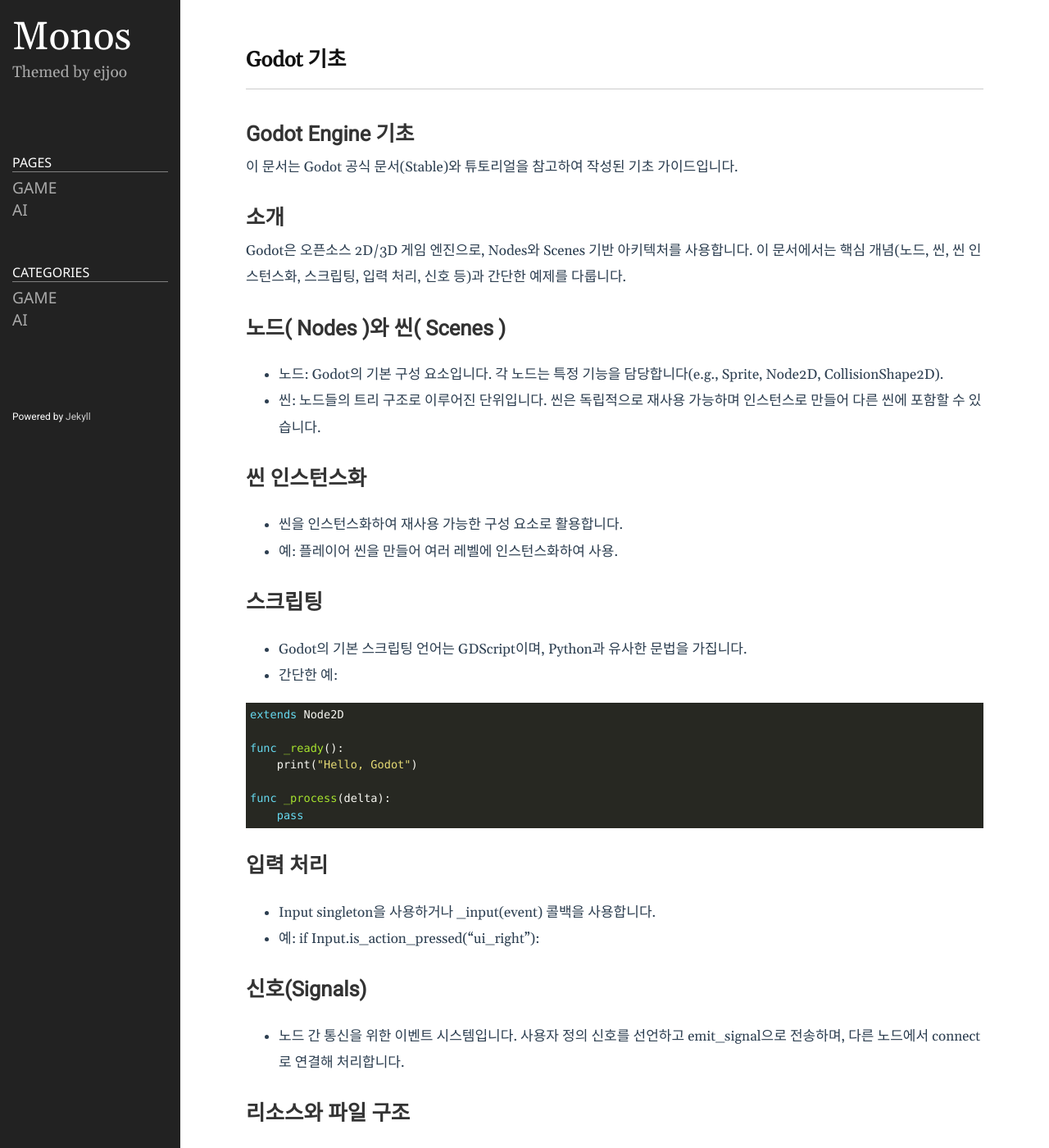
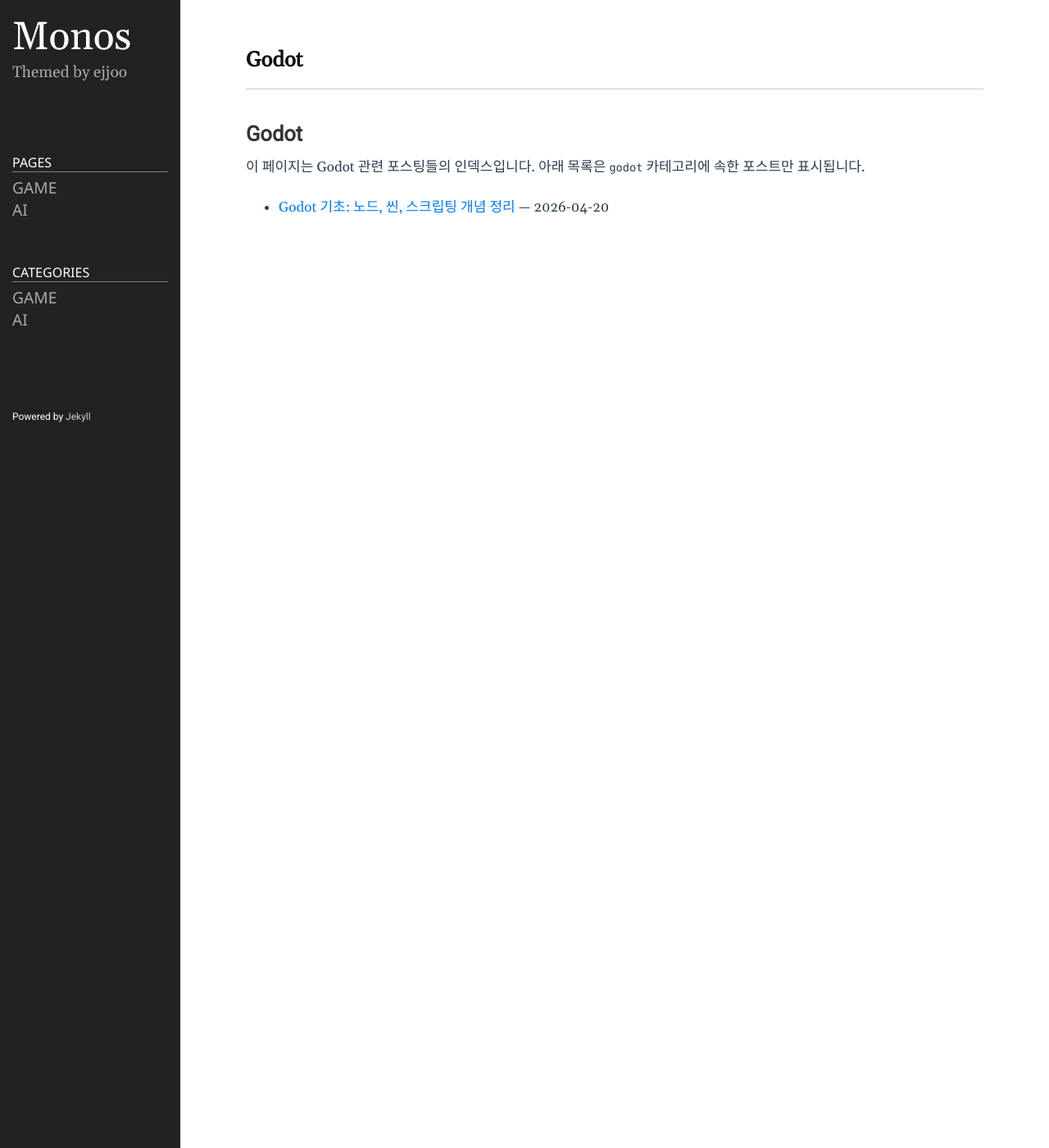
Before and after one commit to actioncode-master/obsidian-notes, a Jekyll site: the page built from game/godot/index.md, in a window 1280 px wide and 1400 px high. Shown: the whole window at 82% size. Built offline with Jekyll 4.4.1, drawn with Linux system fonts in a browser that asks for light colours; some of the changed text lies outside the part shown.

Commit message:
refactor: normalise Jekyll templates and structure; keep GAME/AI, add godot post and indexes

````diff
--- a/game/godot/index.md
+++ b/game/godot/index.md
@@ -1,48 +1,18 @@
 ---
-title: "Godot 기초"
+title: "Godot"
 layout: page
 category: game
 permalink: /game/godot/
 ---
 
-# Godot Engine 기초
+# Godot
 
-이 문서는 Godot 공식 문서(Stable)와 튜토리얼을 참고하여 작성된 기초 가이드입니다.
+이 페이지는 Godot 관련 포스팅들의 인덱스입니다. 아래 목록은 `godot` 카테고리에 속한 포스트만 표시됩니다.
 
-## 소개
-Godot은 오픈소스 2D/3D 게임 엔진으로, Nodes와 Scenes 기반 아키텍처를 사용합니다. 이 문서에서는 핵심 개념(노드, 씬, 씬 인스턴스화, 스크립팅, 입력 처리, 신호 등)과 간단한 예제를 다룹니다.
-
-## 노드( Nodes )와 씬( Scenes )
-- 노드: Godot의 기본 구성 요소입니다. 각 노드는 특정 기능을 담당합니다(e.g., Sprite, Node2D, CollisionShape2D).
-- 씬: 노드들의 트리 구조로 이루어진 단위입니다. 씬은 독립적으로 재사용 가능하며 인스턴스로 만들어 다른 씬에 포함할 수 있습니다.
-
-## 씬 인스턴스화
-- 씬을 인스턴스화하여 재사용 가능한 구성 요소로 활용합니다.
-- 예: 플레이어 씬을 만들어 여러 레벨에 인스턴스화하여 사용.
-
-## 스크립팅
-- Godot의 기본 스크립팅 언어는 GDScript이며, Python과 유사한 문법을 가집니다.
-- 간단한 예:
-
-```gdscript
-extends Node2D
-
-func _ready():
-    print("Hello, Godot")
-
-func _process(delta):
-    pass
-```
-
-## 입력 처리
-- Input singleton을 사용하거나 _input(event) 콜백을 사용합니다.
-- 예: if Input.is_action_pressed("ui_right"):
-
-## 신호(Signals)
-- 노드 간 통신을 위한 이벤트 시스템입니다. 사용자 정의 신호를 선언하고 emit_signal으로 전송하며, 다른 노드에서 connect로 연결해 처리합니다.
-
-## 리소스와 파일 구조
-- 프로젝트 루트에는 project.godot 파일이 있으며, 씬(.tscn)과 스크립트(.gd) 파일들이 포함됩니다.
-
-## 참고 자료
-- Godot Official Docs: https://docs.godotengine.org/en/stable/
+<ul>
+{% for post in site.posts %}
+  {% if post.categories contains 'godot' %}
+    <li><a href="{{ post.url | relative_url }}">{{ post.title }}</a> — {{ post.date | date: "%Y-%m-%d" }}</li>
+  {% endif %}
+{% endfor %}
+</ul>
````
Also changed, not shown: _posts/2026-04-20-godot-basics.md (added, +85 -0 lines), ai/index.md (added, +18 -0 lines), game/godot/index.html (deleted, +0 -65 lines), game/index.md (+1 -1 lines), ._index.md (deleted).
